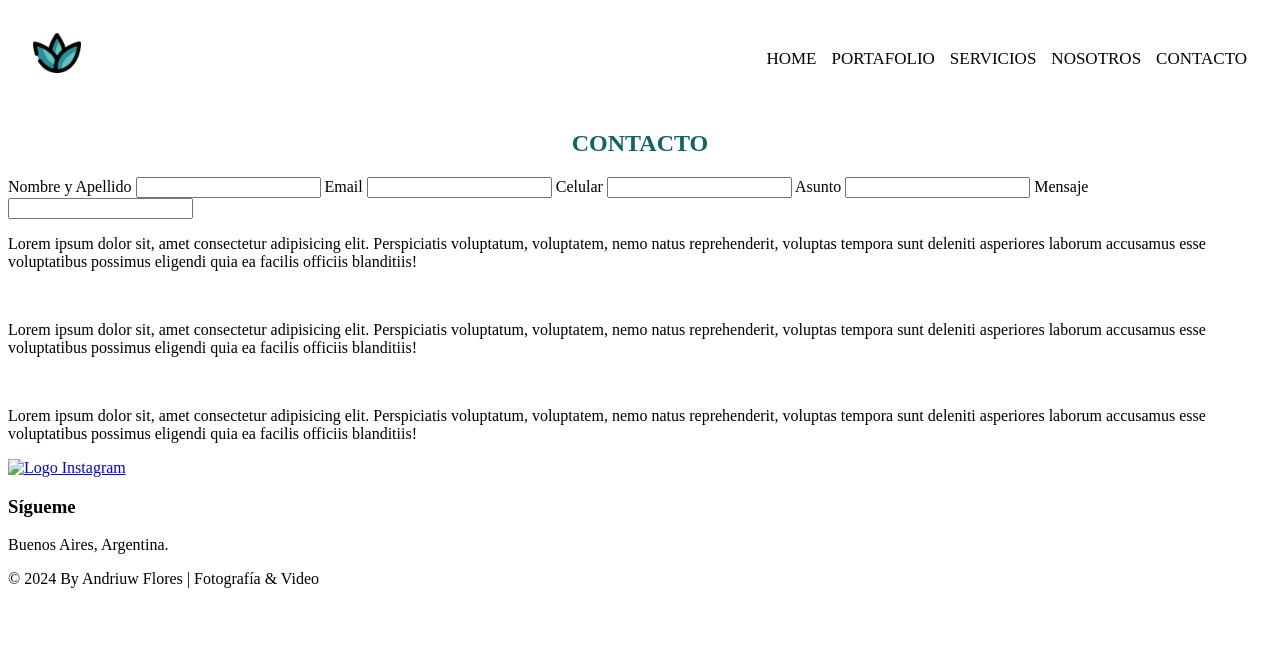
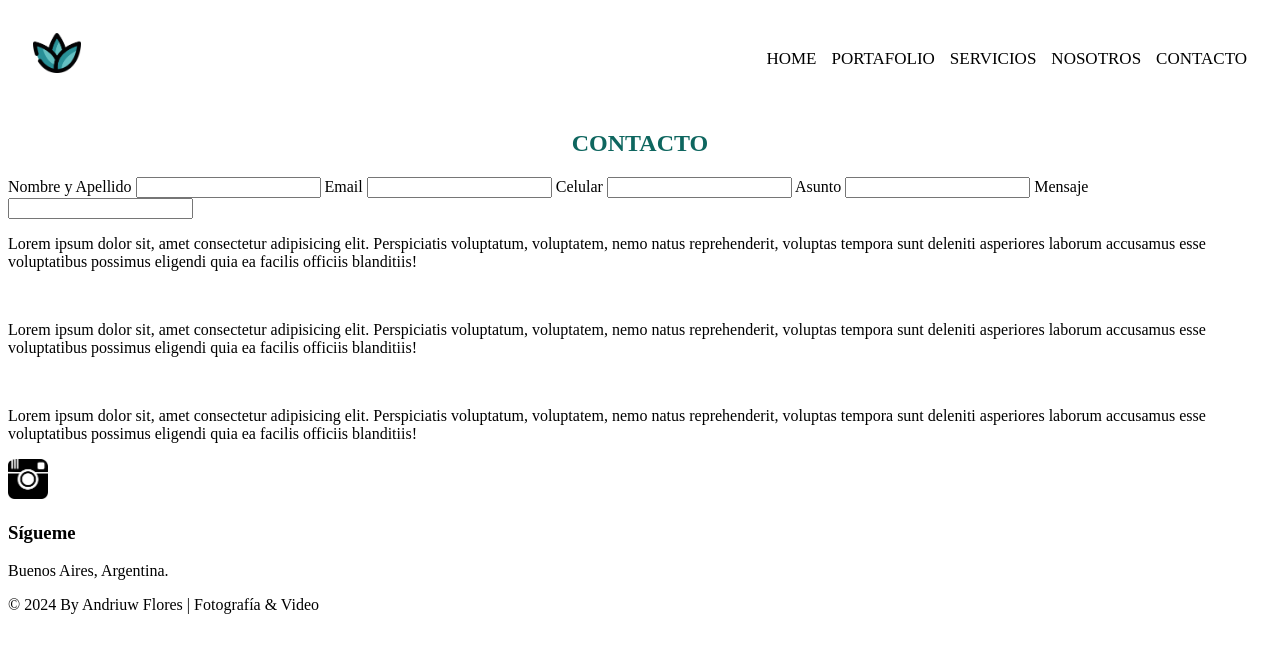
Before and after one commit to AndriuwFlores/PreEntrega2Flores, a plain HTML site: page Entrega/pages/contacto.html in a window 1280 px wide. Drawn offline with Linux system fonts and the light colour scheme; files whose address does not match are found by name.

Commit message:
Correcciones en footer

```diff
--- a/Entrega/pages/contacto.html
+++ b/Entrega/pages/contacto.html
@@ -48,7 +48,7 @@
     <footer>
         <div class="iconoinstagram">
             <a href="https://www.instagram.com/andriuwf/">
-                <img src="./assets/logo-instagram-png-vectorized.png" alt="Logo Instagram">
+                <img src="../assets/logo-instagram-png-vectorized.png" alt="Logo Instagram">
             </a>
         </div>
         <section>
```
Also changed, not shown: Entrega/pages/nosotros.html (+1 -1 lines), Entrega/pages/portafolio.html (+1 -1 lines), Entrega/pages/servicios.html (+1 -1 lines).
